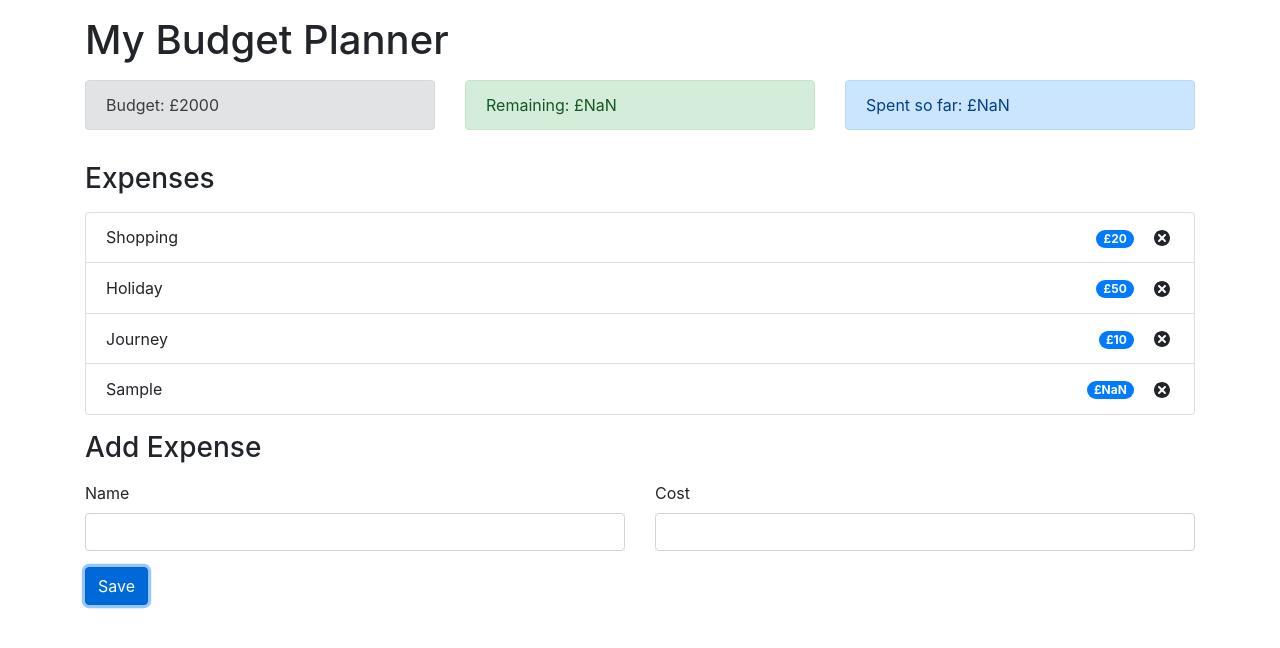
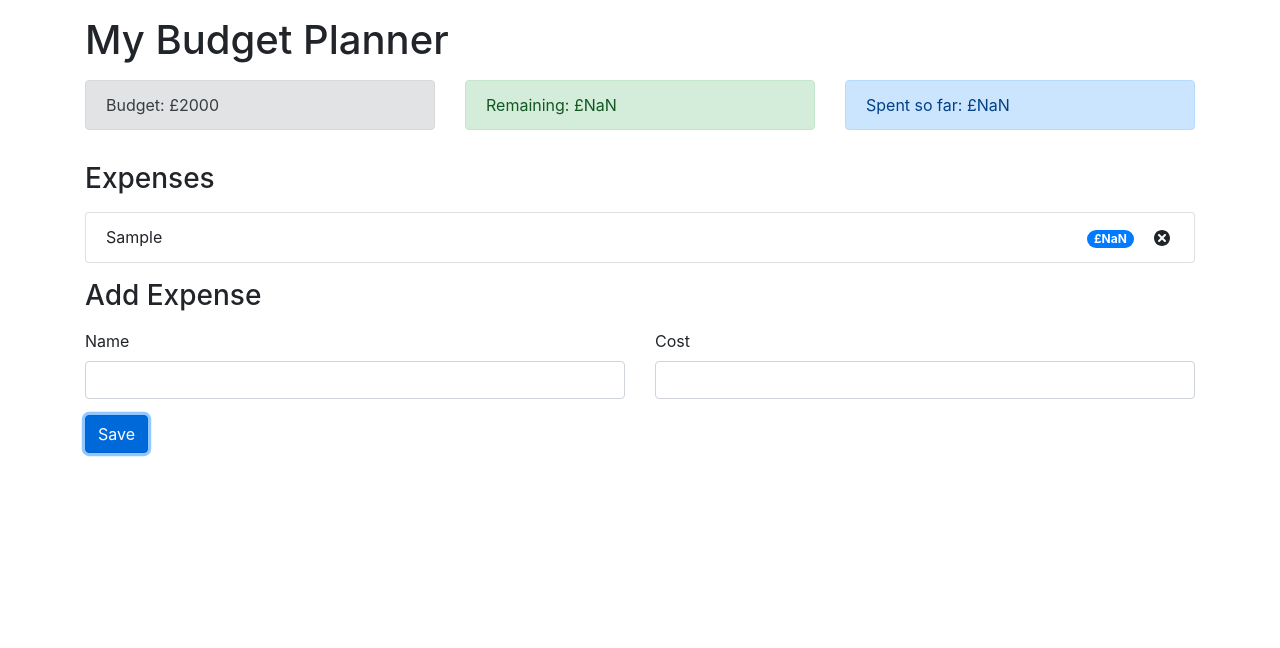
Before and after one commit to jps27CSE/Expense_Tracker_Context_API, a React (Create React App) app: page / in a window 1280 px wide. Both pictures are taken after typing "Sample", "Sample" into the empty fields and a click on the button "Save". Shown: the top 648 px of the page. Built offline with nearby package versions, Linux system fonts and the light colour scheme.

Commit message:
remove items

```diff
--- a/src/components/ExpenseItem.js
+++ b/src/components/ExpenseItem.js
@@ -1,6 +1,18 @@
+import { useContext } from "react";
 import { TiDelete } from "react-icons/ti";
+import { AppContext } from "../context/AppContext";
 
 const ExpenseItem = (props) => {
+  const { dispatch } = useContext(AppContext);
+
+  const handleDeleteExpense = () => {
+    dispatch({
+      type: "DELETE_EXPENSE",
+
+      payload: props.id,
+    });
+  };
+
   return (
     <li className="list-group-item d-flex justify-content-between align-items-center">
       {props.name}
@@ -8,7 +20,7 @@ const ExpenseItem = (props) => {
         <span className="badge badge-primary badge-pill mr-3">
           £{props.cost}
         </span>
-        <TiDelete size="1.5em"></TiDelete>
+        <TiDelete size="1.5em" onClick={handleDeleteExpense}></TiDelete>
       </div>
     </li>
   );
--- a/src/context/AppContext.js
+++ b/src/context/AppContext.js
@@ -7,6 +7,13 @@ const AppReducer = (state, action) => {
         ...state,
         expenses: [...state.expenses, action.payload],
       };
+    case "DELETE_EXPENSE":
+      return {
+        ...state,
+        expenses: state.expenses.filter(
+          (expense) => expense.id !== action.payload
+        ),
+      };
     default:
       return state;
   }
@@ -14,11 +21,7 @@ const AppReducer = (state, action) => {
 
 const initialState = {
   budget: 2000,
-  expenses: [
-    { id: 1, name: "Shopping", cost: 20 },
-    { id: 2, name: "Holiday", cost: 50 },
-    { id: 3, name: "Journey", cost: 10 },
-  ],
+  expenses: [],
 };
 
 export const AppContext = createContext();
```
